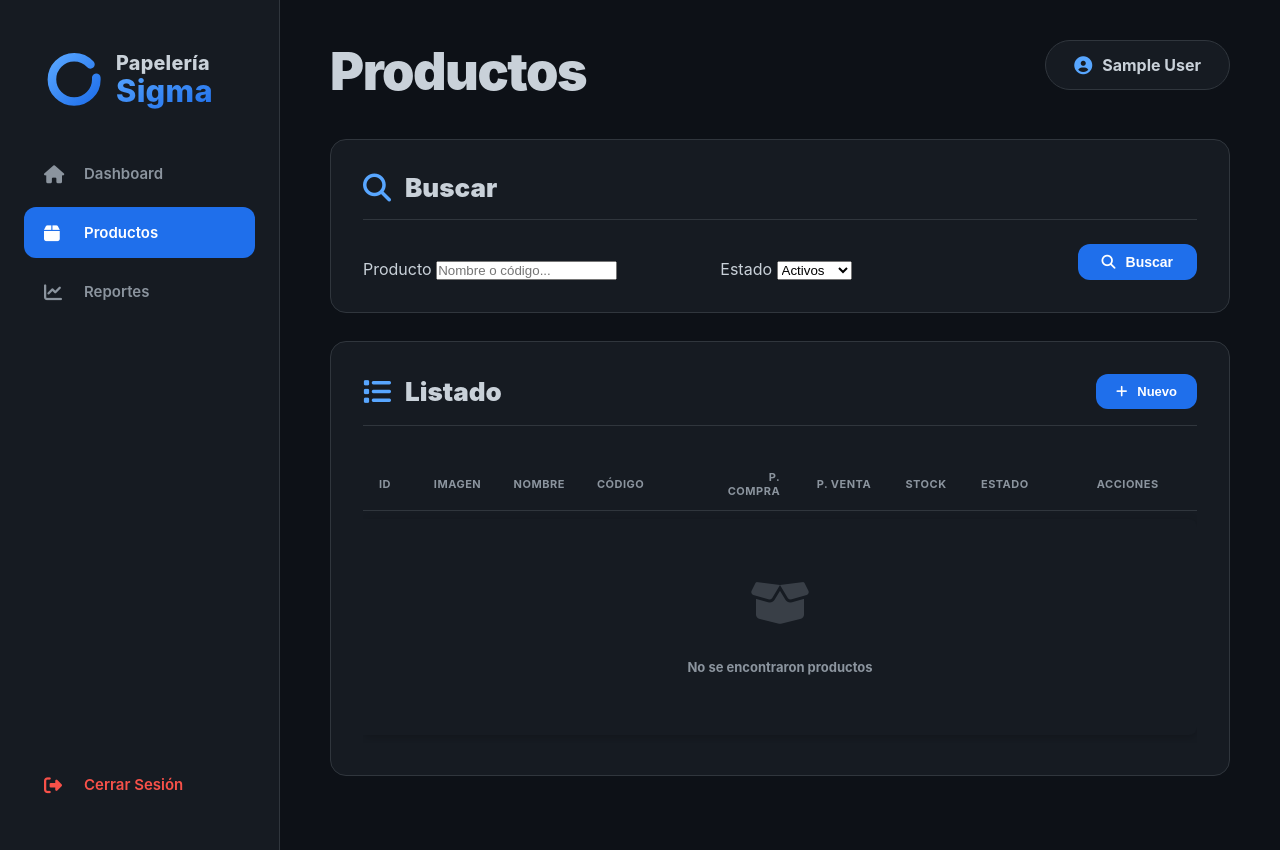
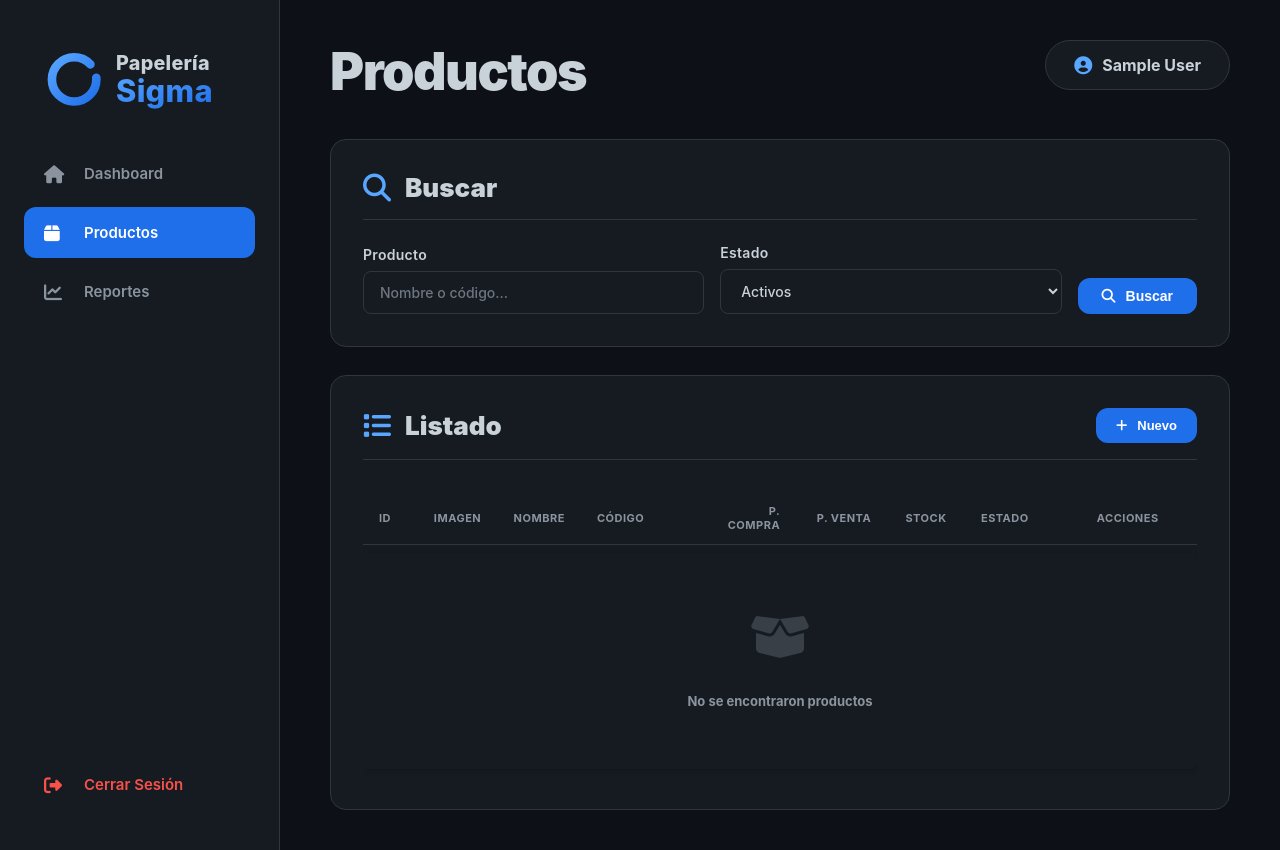
Before and after one commit to Alvaro-Calleros/papeleria-pos-sigma, a PHP site: page /productos.php in a window 1280 px wide. Run offline with PHP 8.4, Linux system fonts and the light colour scheme; the visitor is signed in with stand-in values (Sample User, id 1); data that the repository does not hold is empty.

Commit message:
estilos: Agregar estilos profesionales Dark Pro para form-control
- Agregar .form-group, .form-label, .form-control estilos
- Estilizar inputs, textareas y selects con Dark Pro
- Mejorar focus states con box-shadow azul
- Hacer campos consistentes con el diseño general

```diff
--- a/assets/css/styles.css
+++ b/assets/css/styles.css
@@ -209,6 +209,64 @@ body {
 
 .coach-input::placeholder {
     color: #6e7681;
+}
+
+/* Form Styles */
+.form-group {
+    margin-bottom: 20px;
+    display: flex;
+    flex-direction: column;
+    gap: 8px;
+}
+
+.form-group:last-child {
+    margin-bottom: 0;
+}
+
+.form-label {
+    font-size: 14px;
+    font-weight: 600;
+    color: #c9d1d9;
+    display: flex;
+    align-items: center;
+    gap: 6px;
+    letter-spacing: 0.3px;
+}
+
+.form-control {
+    width: 100%;
+    padding: 12px 16px;
+    border: 1px solid #30363d;
+    border-radius: 8px;
+    background: #161b22;
+    color: #c9d1d9;
+    font-size: 14px;
+    font-weight: 500;
+    transition: all 0.2s ease;
+    font-family: inherit;
+}
+
+.form-control:focus {
+    outline: none;
+    background: #1c2128;
+    border-color: #58a6ff;
+    box-shadow: 0 0 0 3px rgba(88, 166, 255, 0.1);
+}
+
+.form-control::placeholder {
+    color: #6e7681;
+}
+
+.form-control option {
+    background: #161b22;
+    color: #c9d1d9;
+}
+
+textarea.form-control {
+    resize: vertical;
+    min-height: 100px;
+    font-family: inherit;
+    line-height: 1.5;
 }
 
 .coach-table {
```
